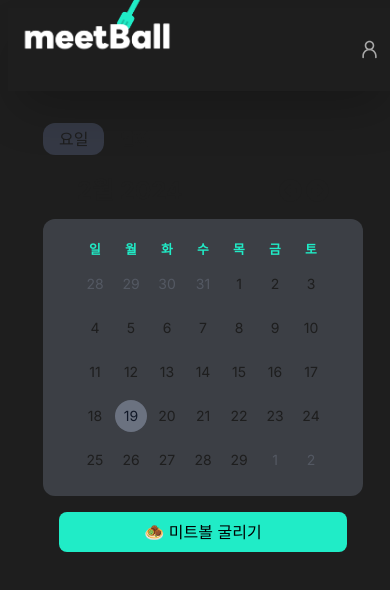
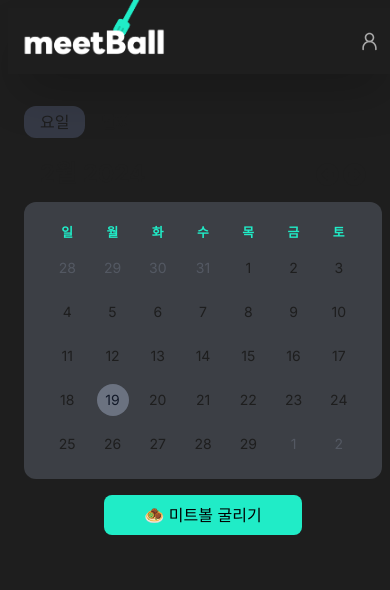
Before and after one commit to jieun0824/meet-ball, a Next.js app: page / in a window 390 px wide. Shown: the top 590 px of the page. Built offline with nearby package versions, Linux system fonts and the light colour scheme; no server answers.

Commit message:
style: add responsive style in mainpage

```diff
--- a/src/app/(main)/layout.tsx
+++ b/src/app/(main)/layout.tsx
@@ -7,15 +7,15 @@ export default function Layout({
 }: Readonly<{ children: React.ReactNode; modal: React.ReactNode }>) {
   return (
     <>
-      <header className="relative flex justify-around items-center top-0 left-0 w-dvw h-[10%] bg-[#1E1E1E] shadow-2xl">
+      <header className="relative flex justify-around items-center top-0 left-0 w-dvw h-[8%] bg-[#1E1E1E] shadow-2xl">
         <div className="relative w-2/5 h-full mr-[40%]">
           <Link href="/">
             <Image
               src="/icon/logo.svg"
               alt="main logo"
-              width={200}
+              width={150}
               height={100}
-              className="relative -top-6 cursor-pointer"
+              className="relative -top-4 cursor-pointer"
               priority={false}
             />
           </Link>
--- a/src/app/(main)/page.tsx
+++ b/src/app/(main)/page.tsx
@@ -11,13 +11,13 @@ export default async function MainPage() {
   const session = await auth();
   const schedules = await fetchData();
   return (
-    <div className="flex justify-center items-center flex-col">
+    <div className="flex mobile:flex-col items-center mobile:px-4 laptop:px-10 laptop:justify-evenly laptop:gap-10 desktop:justify-evenly">
       <ModeComponent />
       {session && (
-        <>
+        <div className="laptop:flex laptop:flex-col">
           <MainCarousel title={'생성한 이벤트'} data={schedules} />
           <MainCarousel title={'참여중인 이벤트'} data={schedules} />
-        </>
+        </div>
       )}
     </div>
   );
--- a/src/components/button/button.tsx
+++ b/src/components/button/button.tsx
@@ -1,18 +1,26 @@
 'use client';
+
+import { cn } from '@/lib/utils';
+
 export default function Button({
   title,
   onClick = () => {},
   type,
+  className,
 }: {
   title: string;
   onClick?: () => void;
   type: 'submit' | 'reset' | 'button' | undefined;
+  className?: string;
 }) {
   return (
     <button
       onClick={onClick}
       type={type}
-      className="cursor-pointer pr-10 pl-10 pt-2 pb-2 m-4 rounded-lg bg-pointColor text-black flex justify-center items-center active:bg-[#05957B] active:text-white"
+      className={cn(
+        'max-w-[250px] cursor-pointer pr-10 pl-10 pt-2 pb-2 m-4 rounded-lg bg-pointColor text-black flex justify-center items-center active:bg-[#05957B] active:text-white',
+        className
+      )}
     >
       {title}
     </button>
--- a/src/components/calendar/calendar.tsx
+++ b/src/components/calendar/calendar.tsx
@@ -17,23 +17,22 @@ function Calendar({
     <DayPicker
       showOutsideDays={showOutsideDays}
       className={cn(
-        'p-4 flex justify-center items-center border-none relative',
+        'p-4 border-none relative flex w-full',
         'before:absolute before:inset-0 before:top-16 before:bg-cardColor before:rounded-xl',
         className
       )}
       classNames={{
-        months:
-          'flex flex-col sm:flex-row space-y-4 sm:space-x-4 sm:space-y-0 z-10',
+        months: 'flex flex-col space-y-4 z-10 w-full min-w-80',
         month: 'space-y-4',
         caption: 'flex justify-between pt-1 relative items-center mb-8 z-12',
-        caption_label: 'text-2xl font-bold',
-        nav: 'space-x-1 flex items-center relative',
-        table: 'w-full border-collapse space-y-1',
-        head_row: 'flex',
-        head_cell: 'text-pointColor rounded-md w-9 font-bold text-[0.8rem]',
-        row: 'flex w-full mt-2',
-        cell: 'h-9 w-9 text-center text-sm p-0 relative',
-        day: 'h-8 w-8 p-0 font-normal aria-selected:opacity-100 rounded-[50%] hover:bg-gray-400',
+        caption_label: 'text-2xl font-bold ',
+        nav: 'space-x-1 flex items-center relative ',
+        table: 'w-full border-collapse space-y-1 ',
+        head_row: 'flex  justify-evenly',
+        head_cell: 'text-pointColor rounded-md min-w-9 font-bold text-[0.8rem]',
+        row: 'flex w-full mt-2 justify-evenly',
+        cell: 'min-h-9 min-w-9 text-center text-sm relative',
+        day: 'min-h-8 min-w-8 font-normal aria-selected:opacity-100 rounded-[50%] hover:bg-gray-400',
         day_range_end: 'day-range-end',
         day_selected: '!bg-pointColor text-black hover:text-gray-50',
         day_today: 'bg-gray-500 text-gray-900',
--- a/src/components/calendar/date-calendar.tsx
+++ b/src/components/calendar/date-calendar.tsx
@@ -9,7 +9,7 @@ export default function DateCalendar() {
   const [isPending, startTransition] = useTransition();
 
   return (
-    <>
+    <div className="flex flex-col items-center">
       <Calendar
         mode="multiple"
         selected={days}
@@ -28,6 +28,6 @@ export default function DateCalendar() {
           }
         }}
       />
-    </>
+    </div>
   );
 }
--- a/src/components/calendar/mode-component.tsx
+++ b/src/components/calendar/mode-component.tsx
@@ -11,7 +11,7 @@ export default function ModeComponent() {
   };
 
   return (
-    <div className="mt-8 w-80 flex flex-col">
+    <div className="mt-8 flex flex-col w-full max-w-[730px] mobile:max-w-[500px]">
       <div>
         <ModeButton
           title="요일"
--- a/src/components/calendar/week-calendar.tsx
+++ b/src/components/calendar/week-calendar.tsx
@@ -12,8 +12,8 @@ export default function WeekCalendar() {
     useMultiSelect<string>([]);
   const [isPending, startTransition] = useTransition();
   return (
-    <>
-      <div className="bg-cardColor w-full p-6 rounded-lg flex mt-8 justify-evenly">
+    <div className="flex flex-col items-center">
+      <div className="bg-cardColor p-6 rounded-lg flex mt-8 justify-evenly">
         {day.map((a, i) => (
           <div key={a} className="" onClick={() => handleSelectedDate(a)}>
             <WeekCalenderBtn day={a} isSelected={selectedDate.includes(a)} />
@@ -31,6 +31,6 @@ export default function WeekCalendar() {
           }
         }}
       />
-    </>
+    </div>
   );
 }
--- a/tailwind.config.ts
+++ b/tailwind.config.ts
@@ -22,7 +22,7 @@ const config: Config = {
         textColor: '#20ECC7',
       },
       gridTemplateColumns: {
-        // Simple 16 column grid
+        // Simple column grid
         table1: '44px repeat(1, minmax(0, 1fr))',
         table2: '44px repeat(2, minmax(0, 1fr))',
         table3: '44px repeat(3, minmax(0, 1fr))',
@@ -30,6 +30,11 @@ const config: Config = {
         table5: '44px repeat(5, minmax(0, 1fr))',
         table6: '44px repeat(6, minmax(0, 1fr))',
         table7: '44px repeat(7, minmax(0, 1fr))',
+      },
+      screens: {
+        mobile: { max: '768px' }, //for low resolution tablets, mobiles
+        laptop: { min: '769px', max: '1024px' }, //for low resolution laptops
+        desktop: { min: '1025px' },
       },
     },
     fontFamily: {
```
